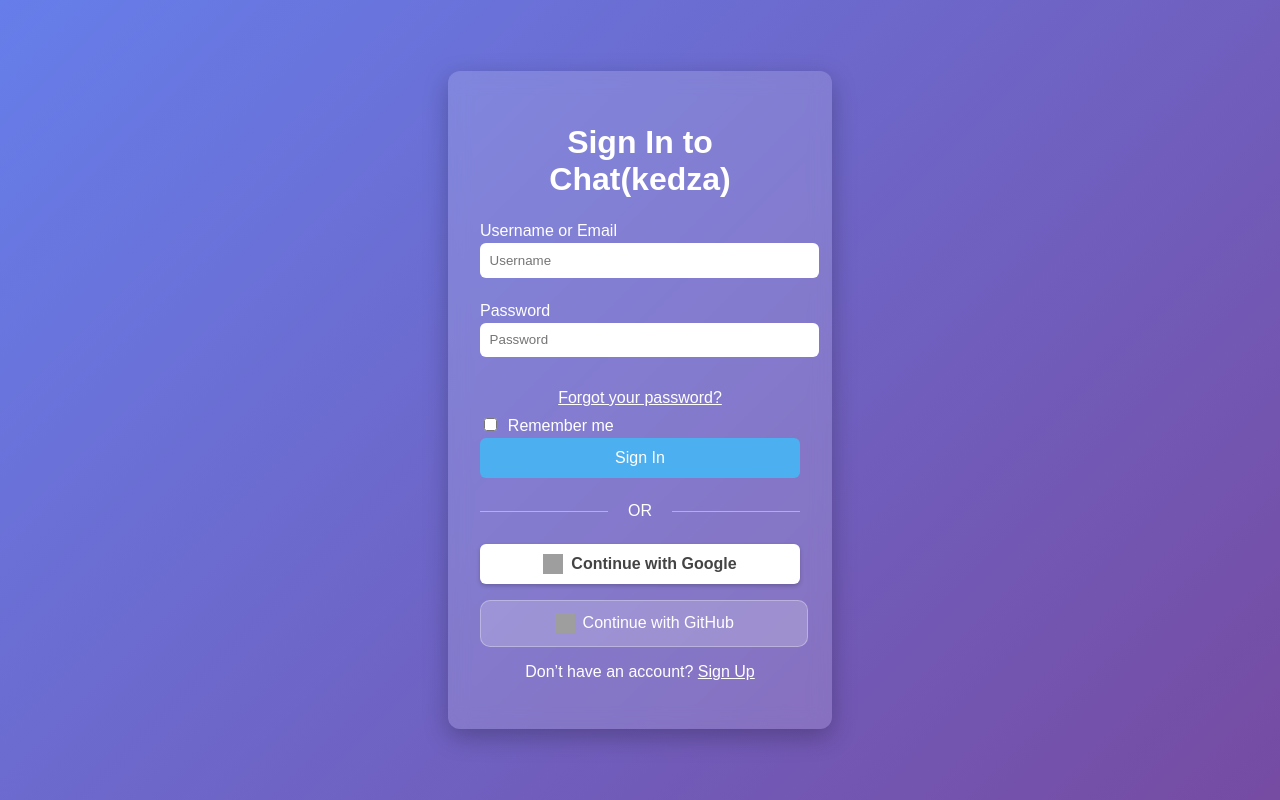
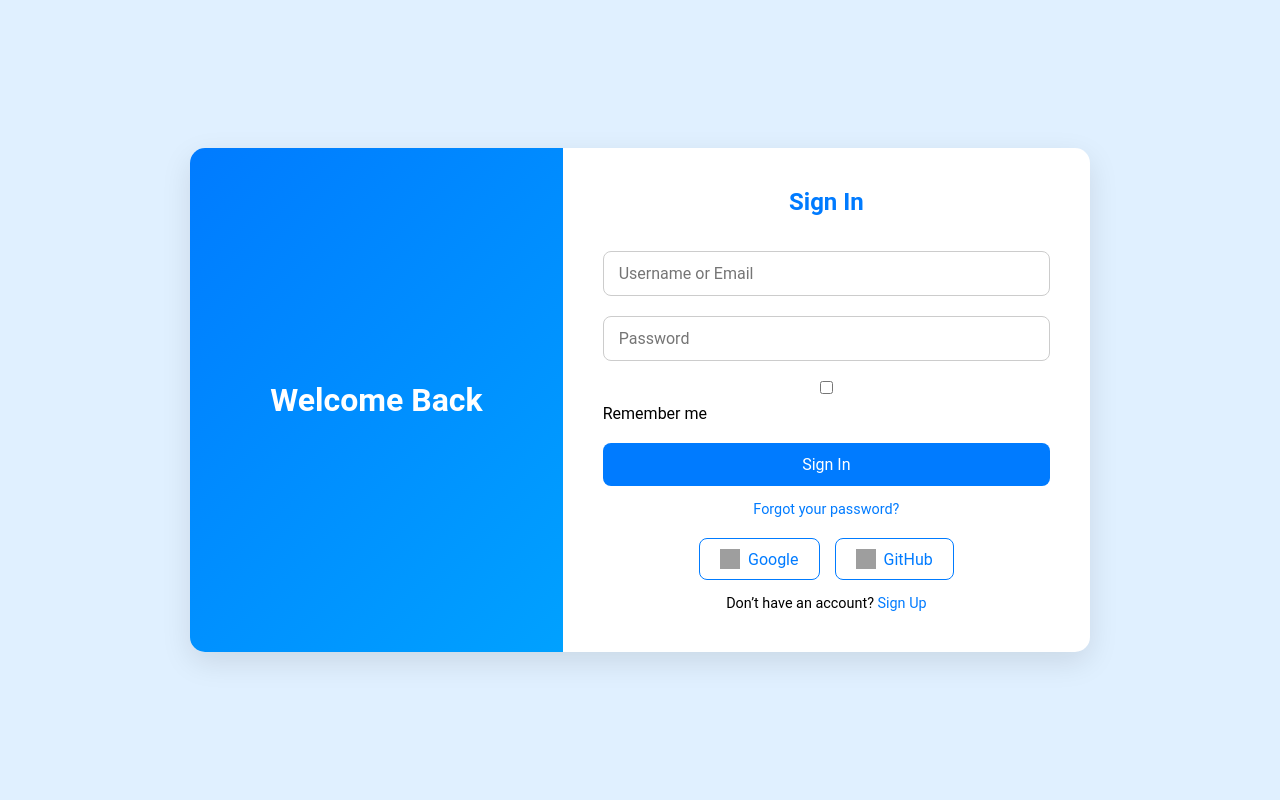
Before and after one commit to kedza-bot/myportfolio, a Django app: page /accounts/login/ in a window 1280 px wide. Run offline with Django 5.2, Linux system fonts and the light colour scheme; data comes from the database, SQL or seed files in the repository; some libraries are stand-ins or nearby versions; grey boxes are pictures that could not be loaded.

Commit message:
refactor login page layout and improve styling for better user experience

```diff
--- a/django/chatproject/templates/account/login.html
+++ b/django/chatproject/templates/account/login.html
@@ -1,183 +1,174 @@
 {% load socialaccount %}
-
 <!DOCTYPE html>
 <html lang="en">
 <head>
   <meta charset="UTF-8">
   <meta name="viewport" content="width=device-width, initial-scale=1.0">
-  <!-- Primary Meta Tags -->
-  <meta name="title" content="kelvin Ngwenya | kedza Ngwenya | Mr africa  | Portfolio">
+
+  <!-- SEO + Meta -->
+  <meta name="title" content="Kelvin Ngwenya | Kedza Ngwenya | Mr Africa | Portfolio">
   <meta name="description" content="Showcasing my projects in web development, design, and software engineering.">
   <meta name="google-site-verification" content="nKdrzYArP48GoFzi0wH2aDncQWLNqPBlnkwQbpKY2uo" />
 
-  <!-- Open Graph / Facebook / WhatsApp -->
+  <!-- Open Graph -->
   <meta property="og:type" content="website">
   <meta property="og:url" content="https://myportfolio-i2g6.onrender.com">
-  <meta property="og:title" content="kedza Ngwenya| kelvin Ngwenya| Mr africa | Portfolio">
-  <meta property="og:description"
-    content="Showcasing my projects in web development, design, and software engineering.">
-  <meta property="og:image" content="https://scontent-jnb2-1.xx.fbcdn.net/v/t39.30808-1/486346725_687613853688134_1156458610048094690_n.jpg?stp=dst-jpg_s200x200_tt6&_nc_cat=104&ccb=1-7&_nc_sid=e99d92&_nc_ohc=HuCLcAP8FQYQ7kNvwGiqq9Z&_nc_oc=AdnGhK2SLGvWHqhpnoaZwiYAfEMSCl91xY0rSPfsFZ-buyEnhC03osn94_MxQg9RZts&_nc_zt=24&_nc_ht=scontent-jnb2-1.xx&_nc_gid=BK8OSQkrECA0UFC77ORkJA&oh=00_AfaM1EPilwJgSzswU79TnYwgrjhRczhSVra-PZe9AN5V7g&oe=68D8596D">
+  <meta property="og:title" content="Kedza Ngwenya | Kelvin Ngwenya | Mr Africa | Portfolio">
+  <meta property="og:description" content="Showcasing my projects in web development, design, and software engineering.">
+  <meta property="og:image" content="https://scontent-jnb2-1.xx.fbcdn.net/...jpg">
 
   <!-- Twitter -->
-  <meta property="twitter:card" content="Mr africa kedzamix picture a software engineer">
+  <meta property="twitter:card" content="Mr Africa kedzamix picture a software engineer">
   <meta property="twitter:url" content="https://myportfolio-i2g6.onrender.com">
-  <meta property="twitter:title" content="kedza Ngwenya| kelvin Ngwenya| Mr africa | Portfolio">
-  <meta property="twitter:description"
-    content="Showcasing my projects in web development, design, and software engineering.">
-  <meta property="twitter:image" content="https://scontent-jnb2-1.xx.fbcdn.net/v/t39.30808-1/486346725_687613853688134_1156458610048094690_n.jpg?stp=dst-jpg_s200x200_tt6&_nc_cat=104&ccb=1-7&_nc_sid=e99d92&_nc_ohc=HuCLcAP8FQYQ7kNvwGiqq9Z&_nc_oc=AdnGhK2SLGvWHqhpnoaZwiYAfEMSCl91xY0rSPfsFZ-buyEnhC03osn94_MxQg9RZts&_nc_zt=24&_nc_ht=scontent-jnb2-1.xx&_nc_gid=BK8OSQkrECA0UFC77ORkJA&oh=00_AfaM1EPilwJgSzswU79TnYwgrjhRczhSVra-PZe9AN5V7g&oe=68D8596D">
+  <meta property="twitter:title" content="Kedza Ngwenya | Kelvin Ngwenya | Mr Africa | Portfolio">
+  <meta property="twitter:description" content="Showcasing my projects in web development, design, and software engineering.">
+  <meta property="twitter:image" content="https://scontent-jnb2-1.xx.fbcdn.net/...jpg">
 
-  <!-- Browser Theme -->
-  <meta name="theme-color" content="#0f172a">
-  <meta name="msapplication-TileColor" content="#0f172a">
-  <meta name="msapplication-TileImage" content="/icons/ms-icon-144x144.png">
-  <link rel="icon" type="image/png" sizes="32x32" href="https://scontent-jnb2-1.xx.fbcdn.net/v/t39.30808-1/552699584_826634393119412_853826705700106395_n.jpg?_nc_cat=110&ccb=1-7&_nc_sid=e99d92&_nc_ohc=7kCP8w0LrkwQ7kNvwHGnmvE&_nc_oc=AdkYtMBGKElf0ugBtYrZkGsehvDu0rvtu7UZ7BSy1Rxot3qsR-B9peSztVKvVmnCTLY&_nc_zt=24&_nc_ht=scontent-jnb2-1.xx&_nc_gid=BboeP9y7AYjXLPK6E8Iy6A&oh=00_AfZbl-PGZopG1lDH-_FfJBWfDVOo3rYn8y4aqRMpFNb3kg&oe=68D88F48">
-  <link rel="icon" type="image/png" sizes="16x16" href="https://scontent-jnb2-1.xx.fbcdn.net/v/t39.30808-1/552699584_826634393119412_853826705700106395_n.jpg?_nc_cat=110&ccb=1-7&_nc_sid=e99d92&_nc_ohc=7kCP8w0LrkwQ7kNvwHGnmvE&_nc_oc=AdkYtMBGKElf0ugBtYrZkGsehvDu0rvtu7UZ7BSy1Rxot3qsR-B9peSztVKvVmnCTLY&_nc_zt=24&_nc_ht=scontent-jnb2-1.xx&_nc_gid=BboeP9y7AYjXLPK6E8Iy6A&oh=00_AfZbl-PGZopG1lDH-_FfJBWfDVOo3rYn8y4aqRMpFNb3kg&oe=68D88F48">
-  <link rel="apple-touch-icon" sizes="180x180" href="https://scontent-jnb2-1.xx.fbcdn.net/v/t39.30808-1/552699584_826634393119412_853826705700106395_n.jpg?_nc_cat=110&ccb=1-7&_nc_sid=e99d92&_nc_ohc=7kCP8w0LrkwQ7kNvwHGnmvE&_nc_oc=AdkYtMBGKElf0ugBtYrZkGsehvDu0rvtu7UZ7BSy1Rxot3qsR-B9peSztVKvVmnCTLY&_nc_zt=24&_nc_ht=scontent-jnb2-1.xx&_nc_gid=BboeP9y7AYjXLPK6E8Iy6A&oh=00_AfZbl-PGZopG1lDH-_FfJBWfDVOo3rYn8y4aqRMpFNb3kg&oe=68D88F48">
-
-
-
+  <!-- Favicon -->
+  <link rel="icon" type="image/png" sizes="32x32" href="...jpg">
+  <link rel="apple-touch-icon" sizes="180x180" href="...jpg">
 
   <title>Sign In</title>
   <style>
+    * {
+      margin: 0; padding: 0;
+      box-sizing: border-box;
+      font-family: 'Roboto', sans-serif;
+    }
+
     body {
-      font-family: Arial, sans-serif;
-      background: linear-gradient(135deg, #667eea, #764ba2);
       display: flex;
       justify-content: center;
       align-items: center;
       height: 100vh;
-      margin: 0;
+      background: #e0f0ff;
     }
-    .login-box {
-      background: rgba(255, 255, 255, 0.15);
-      backdrop-filter: blur(10px);
-      padding: 2rem;
-      border-radius: 12px;
-      width: 320px;
-      box-shadow: 0 8px 24px rgba(0, 0, 0, 0.25);
+
+    .login-container {
+      display: flex;
+      width: 900px;
+      background: #fff;
+      border-radius: 15px;
+      overflow: hidden;
+      box-shadow: 0 10px 30px rgba(0,0,0,0.1);
+    }
+
+    .login-left {
+      flex: 1;
+      background: linear-gradient(135deg, #007BFF, #00A1FF);
+      display: flex;
+      justify-content: center;
+      align-items: center;
       color: white;
+      font-size: 2rem;
+      font-weight: bold;
     }
-    h1 {
+
+    .login-right {
+      flex: 1.2;
+      padding: 40px;
+    }
+
+    .login-right h2 {
       text-align: center;
-      margin-bottom: 1.5rem;
+      color: #007BFF;
+      margin-bottom: 25px;
     }
-    label {
-      display: block;
-      margin: 0.5rem 0 0.2rem;
+
+    form {
+      display: flex;
+      flex-direction: column;
     }
-    input[type="text"],
-    input[type="password"] {
+
+    input {
+      padding: 12px 15px;
+      margin: 10px 0;
+      border-radius: 8px;
+      border: 1px solid #ccc;
+      font-size: 1rem;
       width: 100%;
-      padding: 0.6rem;
+    }
+
+    button {
+      padding: 12px;
+      margin-top: 20px;
       border: none;
-      border-radius: 6px;
-      margin-bottom: 1rem;
-    }
-    input[type="checkbox"] {
-      margin-right: 0.4rem;
-    }
-    button {
-      width: 100%;
-      padding: 0.7rem;
-      border: none;
-      border-radius: 6px;
-      background: #4cafef;
+      border-radius: 8px;
+      background: #007BFF;
       color: white;
       font-size: 1rem;
       cursor: pointer;
+      transition: background 0.3s;
     }
+
     button:hover {
-      background: #2f93d1;
+      background: #0056b3;
     }
-    .extra-links {
-      text-align: center;
-      margin-top: 1rem;
+
+    .third-party-login {
+      display: flex;
+      justify-content: center;
+      gap: 15px;
+      margin-top: 20px;
     }
-    .extra-links a {
-      color: #fff;
-      text-decoration: underline;
-    }
-    .divider {
-      text-align: center;
-      margin: 1.5rem 0;
-      position: relative;
-    }
-    .divider::before,
-    .divider::after {
-      content: "";
-      position: absolute;
-      top: 50%;
-      width: 40%;
-      height: 1px;
-      background: rgba(255, 255, 255, 0.4);
-    }
-    .divider::before { left: 0; }
-    .divider::after { right: 0; }
-    .google-btn {
-      background: #fff;
-      color: #444;
-      font-weight: bold;
-      border-radius: 6px;
-      padding: 0.6rem;
+
+    .third-party-login a {
+      text-decoration: none;
+      padding: 10px 20px;
+      border-radius: 8px;
+      border: 1px solid #007BFF;
+      color: #007BFF;
+      transition: all 0.3s;
       display: flex;
       align-items: center;
-      justify-content: center;
-      gap: 0.5rem;
-      text-decoration: none;
-      box-shadow: 0 2px 4px rgba(0,0,0,0.2);
-    }
-    .google-btn:hover {
-      background: #f2f2f2;
-    }
-    .google-btn img {
-      width: 20px;
-      height: 20px;
-    }
-    .github-btn {
-    background: rgba(255, 255, 255, 0.2);
-    color: #fff;
-    border: 1px solid rgba(255, 255, 255, 0.3);
-    padding: 0.8rem 1.2rem;
-    border-radius: 10px;
-    font-size: 1rem;
-    cursor: pointer;
-    width: 90%;
-    display: flex;
-    align-items: center;
-    justify-content: center;
       gap: 8px;
-    margin-top: 1rem;
-    text-decoration: none; /* remove underline */
-    transition: background 0.3s ease, transform 0.2s ease;
     }
 
-.github-btn:hover {
-    background: rgba(255, 255, 255, 0.3);
-    transform: translateY(-2px);
+    .third-party-login a:hover {
+      background: #007BFF;
+      color: white;
     }
 
-.github-icon {
+    .third-party-login img {
       width: 20px;
       height: 20px;
     }
 
+    .extra-links {
+      text-align: center;
+      margin-top: 15px;
+      font-size: 0.9rem;
+    }
+
+    .extra-links a {
+      color: #007BFF;
+      text-decoration: none;
+    }
+
+    @media(max-width: 900px) {
+      .login-container {
+        flex-direction: column;
+      }
+      .login-left {
+        height: 150px;
+        font-size: 1.8rem;
+      }
+    }
   </style>
 </head>
 <body>
-  <div class="login-box">
-    <h1>Sign In to Chat(kedza)</h1>
+  <div class="login-container">
+    <div class="login-left">
+      Welcome Back
+    </div>
+    <div class="login-right">
+      <h2>Sign In</h2>
       <form method="post" action="{% url 'account_login' %}">
         {% csrf_token %}
         {{ form.non_field_errors }}
 
-      <label for="id_login">Username or Email</label>
-      {{ form.login }}
-
-      <label for="id_password">Password</label>
-      {{ form.password }}
-      <div class="extra-links">
-        <a href="{% url 'account_reset_password' %}">Forgot your password?</a>
-      </div>
+        <input type="text" name="login" placeholder="Username or Email" required>
+        <input type="password" name="password" placeholder="Password" required>
 
         <label>
           {{ form.remember }} Remember me
@@ -187,23 +178,25 @@
         <input type="hidden" name="next" value="{{ next }}">
       </form>
 
-    <div class="divider">OR</div>
+      <div class="extra-links">
+        <a href="{% url 'account_reset_password' %}">Forgot your password?</a>
+      </div>
 
-    <!-- Google login button -->
-    <a href="{% provider_login_url 'google' process='login' %}" class="google-btn">
-      <img src="https://www.gstatic.com/firebasejs/ui/2.0.0/images/auth/google.svg" alt="Google Logo">
-      Continue with Google
+      <div class="third-party-login">
+        <a href="{% provider_login_url 'google' %}">
+          <img src="https://www.gstatic.com/firebasejs/ui/2.0.0/images/auth/google.svg" alt="Google">
+          Google
         </a>
-    <a href="{% provider_login_url 'github' process='login' %}" class="github-btn">
-    <img src="https://github.githubassets.com/images/modules/logos_page/GitHub-Mark.png"
-         alt="GitHub Logo" class="github-icon">
-    Continue with GitHub
+        <a href="{% provider_login_url 'github' %}">
+          <img src="https://github.githubassets.com/images/modules/logos_page/GitHub-Mark.png" alt="GitHub">
+          GitHub
         </a>
-
+      </div>
 
       <div class="extra-links">
         <p>Don’t have an account? <a href="{% url 'account_signup' %}">Sign Up</a></p>
       </div>
     </div>
+  </div>
 </body>
 </html>
```
Also changed, not shown: django/chatproject/templates/socialaccount/login.html (+87 -87 lines). Lines whose indentation alone changed are shown as unchanged.
